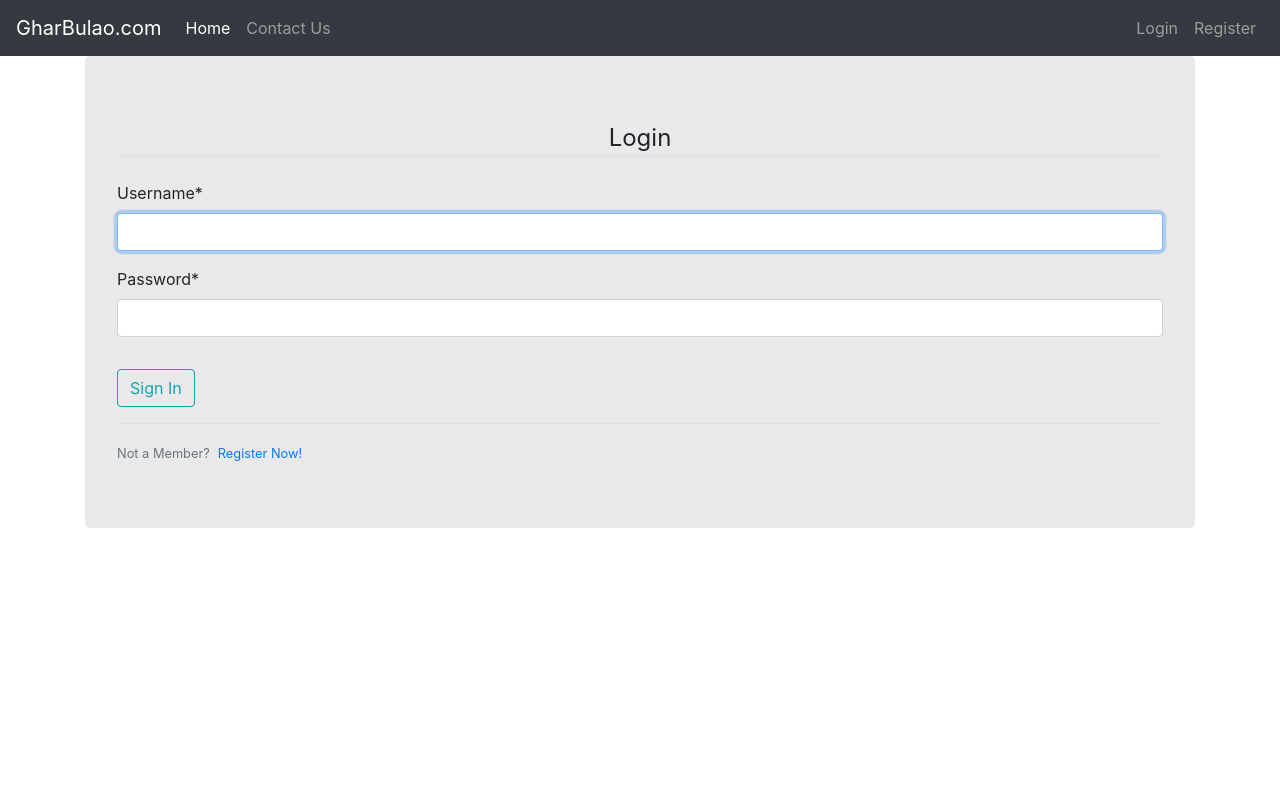
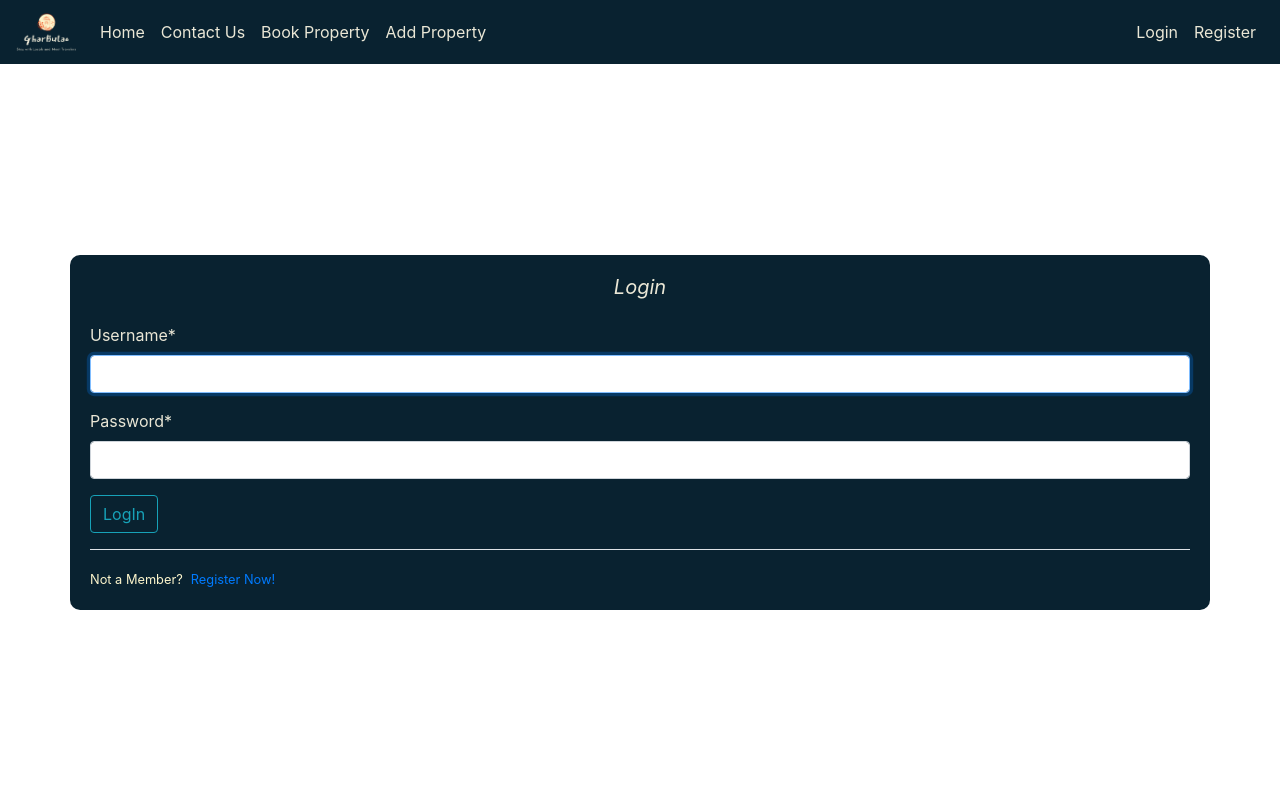
Before and after one commit to priyal-babel/GharBulao, a Django app: page /login/ in a window 1280 px wide. Run offline with Django 3.2, Linux system fonts and the light colour scheme; some libraries are stand-ins or nearby versions.

Commit message:
Css changes
Co-authored-by: Devansh Shah <DEV270201@users.noreply.github.com>

```diff
--- a/users/forms.py
+++ b/users/forms.py
@@ -43,7 +43,7 @@ amenities = [
 ]
 
 class UserRegisterForm(UserCreationForm):
-    # first_name
+    first_name = forms.CharField()
     gender = forms.CharField(max_length=10, widget=forms.Select(choices=gender_choice))
     mobile_no = forms.CharField(max_length=10,label="Mobile No.")
     city = forms.CharField(widget=forms.Select(choices=cities))
@@ -61,7 +61,8 @@ class UserRegisterForm(UserCreationForm):
         model = User
         fields = ['first_name','last_name','username','email','password1','password2','bio','gender','mobile_no','city','birth_date']
         widgets = {
-          'first_name': forms.TextInput(attrs={'class': 'input'}),
+            # 'username' : forms.TextInput(attrs={'class': 'input','style':'color:#eae7d6;'}),
+          'first_name': forms.TextInput(attrs={'class': 'input','style':'color:#eae7d6;'}),
           'last_name': forms.TextInput(attrs={'class': 'input'}),
           'email': forms.EmailInput(attrs={'class': 'input'}),
           'gender': forms.TextInput(attrs={'class': 'input'}),
--- /dev/null
+++ b/users/static/users/Navbar.css
@@ -0,0 +1,21 @@
+:root {
+    --blue: #092230;
+    --off_white: #eae7d6;
+}
+
+.custom-navbar{
+    background-color: var(--blue);
+    position: fixed;
+    top: 0;
+    width: 100%;
+    z-index: 100;
+}
+
+.navbar a {
+    color: var(--off_white);
+}
+
+.img {
+    opacity: 1;
+    /* aspect-ratio:1; */
+}
--- a/users/static/users/PostList.css
+++ b/users/static/users/PostList.css
@@ -52,7 +52,7 @@
 }
 
 .cont{
-    width:90%;
+    width:100%;
     display: flex;
     flex-direction: column;
     align-items: flex-end;
@@ -78,7 +78,7 @@
 }
 
 .custom-c{
-    width: 90%;
+    width: 100%;
     height:auto;
 }
 .pc__entireProperty {
--- a/users/static/users/Registerform.css
+++ /dev/null
@@ -1,4 +0,0 @@
-.input {
-    outline: none !important;
-    /* color: chocolate; */
-}
--- a/users/static/users/Reviews.css
+++ b/users/static/users/Reviews.css
@@ -27,7 +27,7 @@
 		.rating a:hover ~ a,
 		.rating a:focus,
 		.rating a:focus ~ a		{
-			color: orange;
+			color: #092230;
 			cursor: pointer;
 		}
 		.rating2 {
--- /dev/null
+++ b/users/static/users/login.css
@@ -0,0 +1,29 @@
+.login{
+    height: 90vh;
+    width: 100%;
+    display:flex;
+    justify-content: center;
+    align-items: center;
+}
+
+.mycont{
+    background-color: #092230;
+    padding: 20px;
+    border-radius: 10px;
+}
+
+.requiredField{
+    color: #eae7d6;
+    outline: none !important;
+}
+
+.head{
+    color:#eae7d6;
+    font-weight: 400;
+    font-style: italic;
+}
+
+
+.bottom_link{
+    color: #fcf5cc;
+}
--- a/users/templates/users/base.html
+++ b/users/templates/users/base.html
@@ -1,3 +1,5 @@
+{% load static %}
+
 <!doctype html>
 <html lang="en">
   <head>
@@ -10,13 +12,16 @@
     <link rel="stylesheet" href="https://cdnjs.cloudflare.com/ajax/libs/font-awesome/4.7.0/css/font-awesome.min.css">
     <link rel="stylesheet" href="https://unpkg.com/flickity@2.0/dist/flickity.min.css">
     <title>GharBulao</title>
+    <link rel="stylesheet" type="text/css" href="{% static 'users/Navbar.css' %}">
     {% block style %}
     {% endblock style %}
   </head>
   <body>
   <header>
-        <nav class="navbar navbar-expand-lg navbar-dark bg-dark">
-            <a class="navbar-brand" href="#">GharBulao.com</a>
+        <nav class="navbar navbar-expand-lg navbar-fixed-top custom-navbar">
+            <a class="navbar-brand" href="#">
+    <img class="img" src="/media/logo.png" width=60 alt="">
+  </a>
             <button class="navbar-toggler" type="button" data-toggle="collapse" data-target="#navbarSupportedContent" aria-controls="navbarSupportedContent" aria-expanded="false" aria-label="Toggle navigation">
               <span class="navbar-toggler-icon"></span>
             </button>
@@ -28,6 +33,12 @@
                 </li>
                 <li class="nav-item">
                   <a class="nav-link" href="#">Contact Us</a>
+                </li>
+                <li class="nav-item">
+                  <a class="nav-link" href="{% url 'postList' %}">Book Property</a>
+                </li>
+                <li class="nav-item">
+                  <a class="nav-link" href="{% url 'post' %}">Add Property</a>
                 </li>
               </ul>
               <div class="navbar-nav">
@@ -42,6 +53,9 @@
             </div>
           </nav>
       </header>
+      <br>
+      <br>
+      <br>
        <div class="col-md-8">
 	      {% if messages %}
 	      	{% for message in messages %}
--- a/users/templates/users/login.html
+++ b/users/templates/users/login.html
@@ -1,27 +1,26 @@
 {% extends "users/base.html" %}
+{% load static %}
 {% load crispy_forms_tags %}
 {% block style %}
+<link rel="stylesheet" type="text/css" href="{% static 'users/login.css'%}">
 {% endblock style %}
 
-
 {% block body %}
-<div class="container">
-
-    <div class="jumbotron" style="background-color: rgb(233, 233, 233);">
-
+<div class="login">
+<div class="container mycont">
+    {% comment %} <div class="jumbotron" style="background-color: #092230;"> {% endcomment %}
         <form method='POST'>
             {% csrf_token %}
-            <fieldset class="form-group">
-                <legend class="border-bottom mb-4" style="text-align : center;">Login</legend>
+                <h5 class="mb-4 head" style="text-align:center;">Login</h5>
                 {{ form|crispy }}
-            </fieldset>
             <div class="form-group">
-                <button class="btn btn-outline-info" type="submit">Sign In</button>
+                <button class="btn btn-outline-info" type="submit">LogIn</button>
             </div>
         </form>
         <div class="border-top pt-3">
-            <small class="text-muted">Not a Member?<a class="ml-2" href="{% url 'register'%}">Register Now!</a></small>
+            <small class="bottom_link">Not a Member?<a class="ml-2" href="{% url 'register'%}">Register Now!</a></small>
         </div>
-    </div>
+    {% comment %} </div> {% endcomment %}
+</div>
 </div>
 {% endblock body %}
```
Also changed, not shown: users/static/users/Postform.css (added, +17 -0 lines), users/static/users/Register.css (added, +22 -0 lines), users/templates/users/logout.html (+4 -31 lines), users/templates/users/post.html (+18 -14 lines), users/templates/users/register.html (+30 -35 lines), db.sqlite3, media/logo.png (added).
